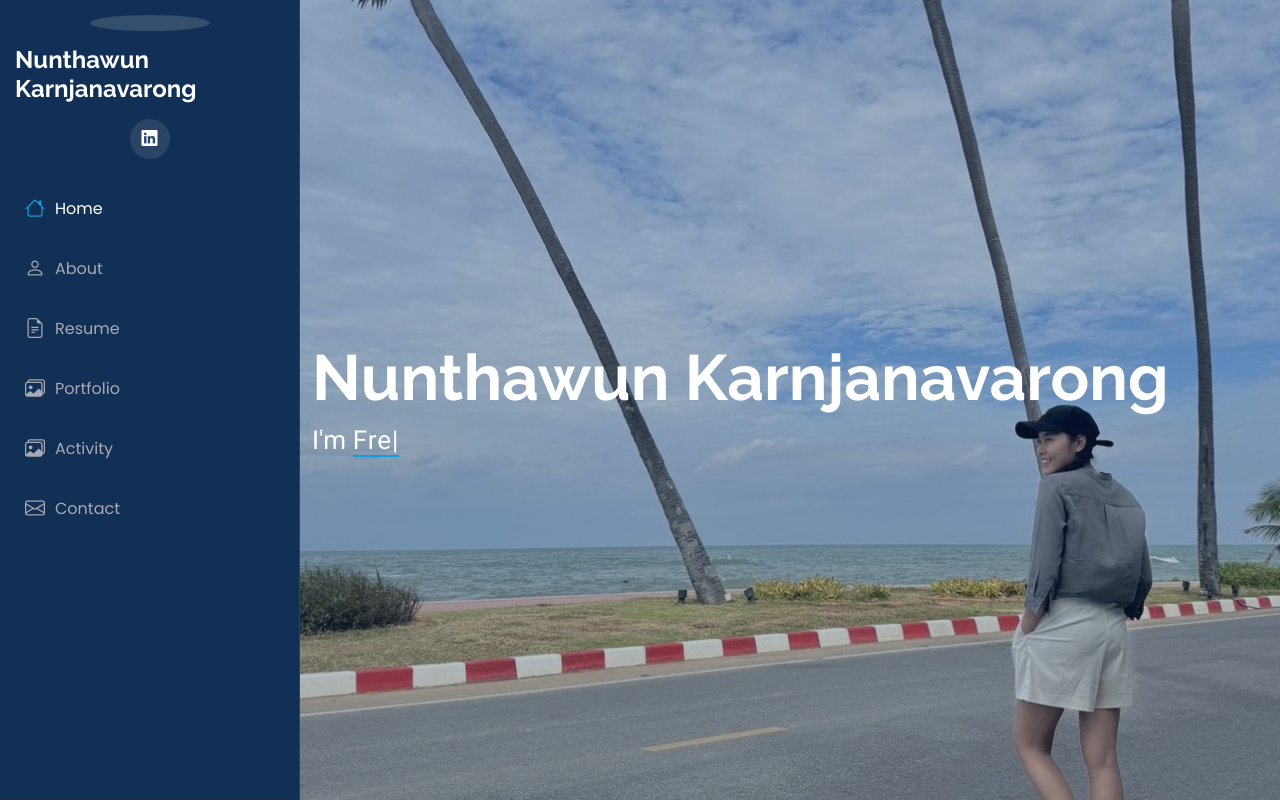
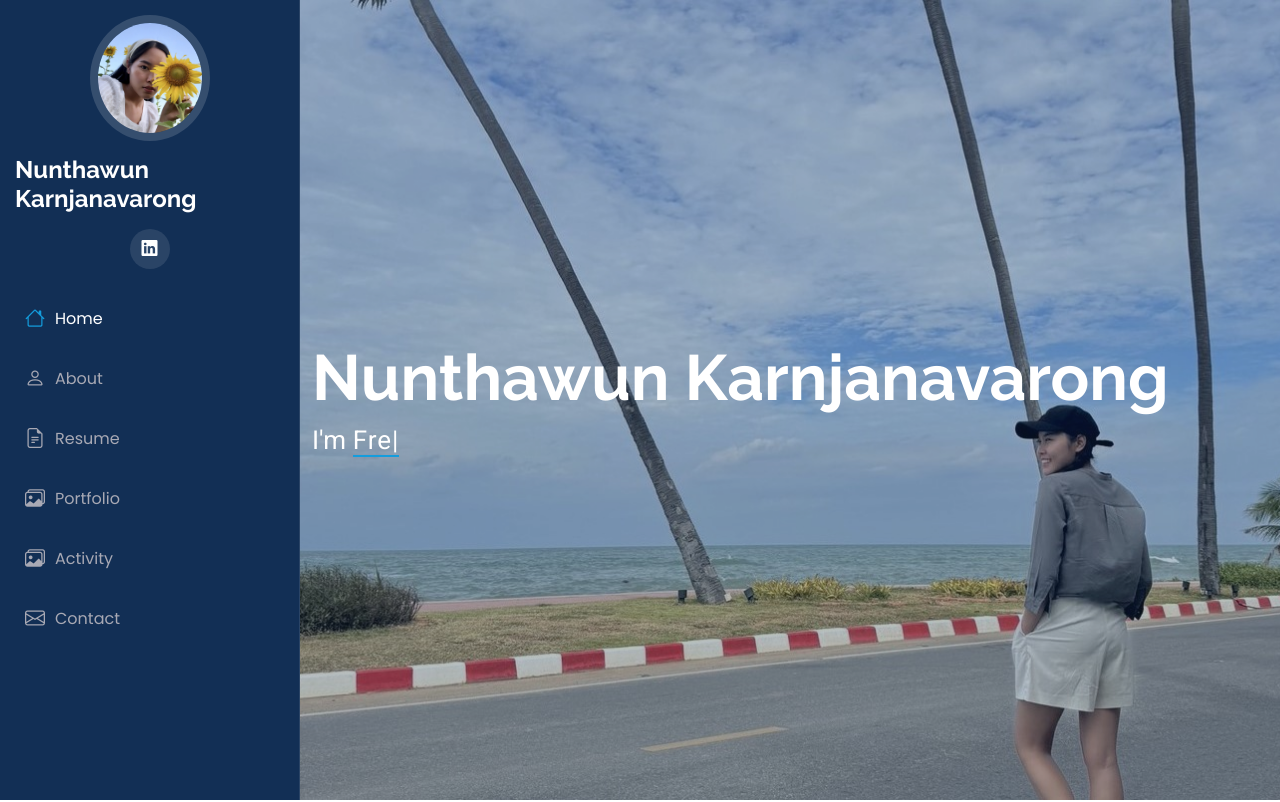
Before and after one commit to Bellalahlalah/Portfolio_Web, a plain HTML site: page index.html in a window 1280 px wide. Shown: the top 802 px of the page. Drawn offline with Linux system fonts and the light colour scheme.

Commit message:
Update index.html

```diff
--- a/index.html
+++ b/index.html
@@ -35,7 +35,7 @@
     <i class="header-toggle d-xl-none bi bi-list"></i>
 
     <div class="profile-img">
-      <img src="assets/img/my-profile-img.jpg" alt="" class="img-fluid rounded-circle">
+      <img src="img/my-profile-img.jpg" alt="" class="img-fluid rounded-circle">
     </div>
 
     <a href="index.html" class="logo d-flex align-items-center justify-content-center">
```
